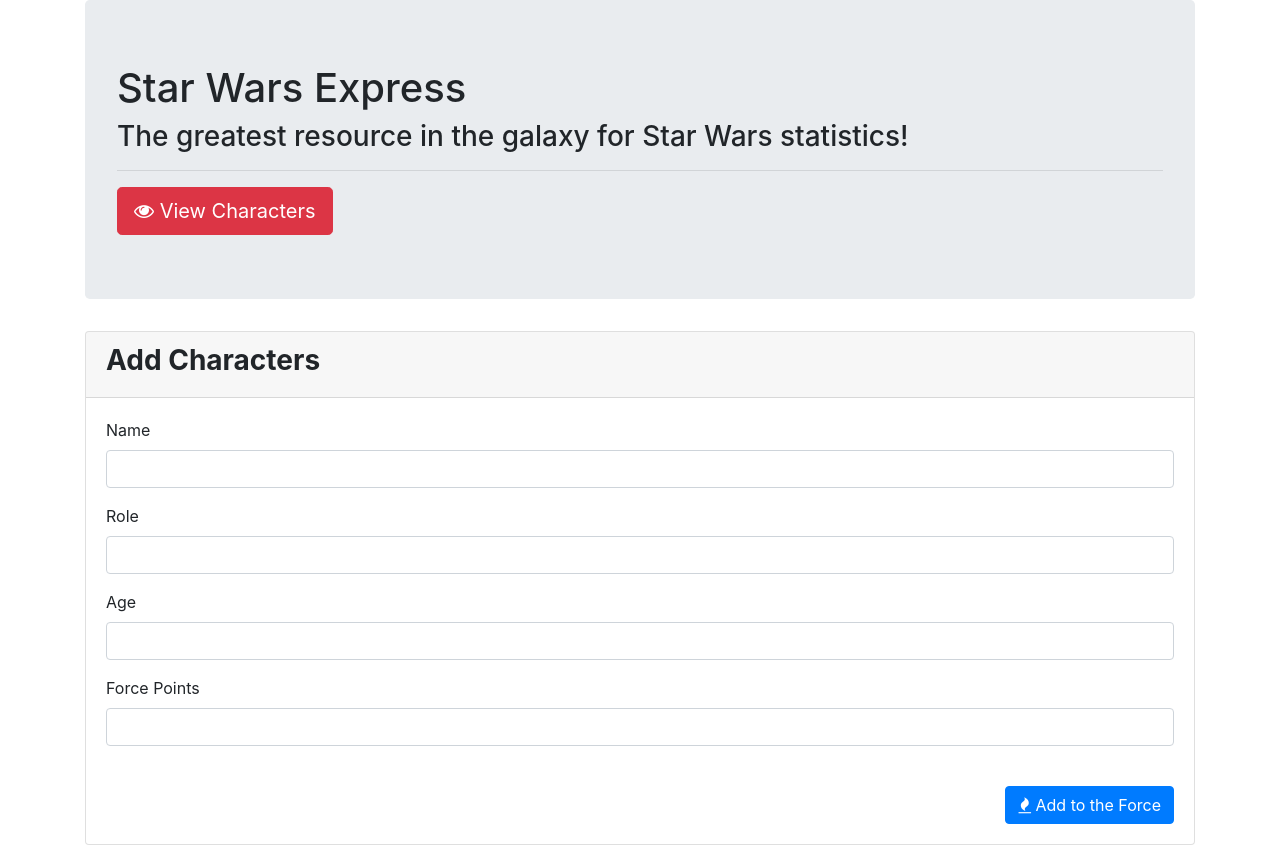
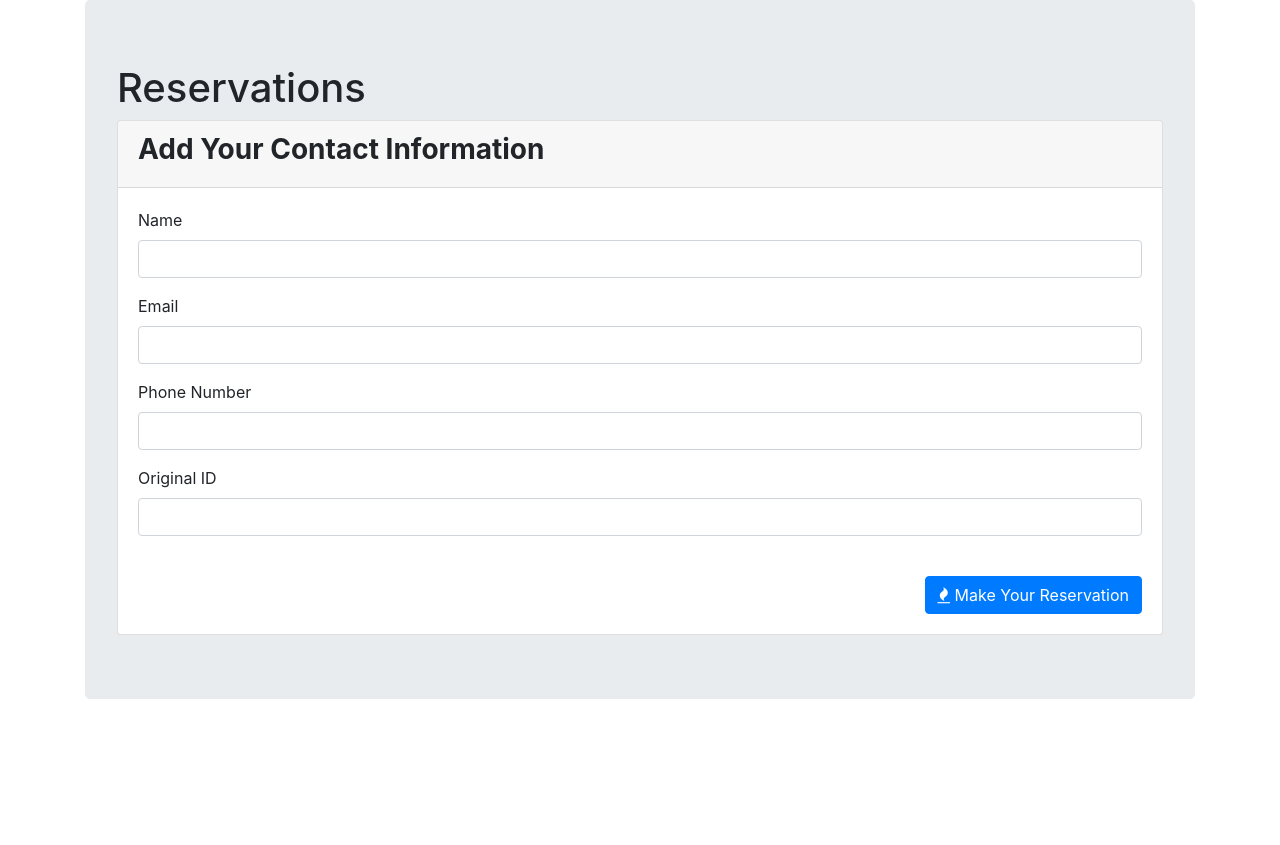
Before and after one commit to sdaniels6363/hot-restaurant, a plain HTML site: page add.html in a window 1280 px wide. After the commit the page ends 800 px from the top, so only its background shows below. Drawn offline with nearby package versions, Linux system fonts and the light colour scheme.

Commit message:
Adjusted fields for basic form

```diff
--- a/add.html
+++ b/add.html
@@ -2,7 +2,7 @@
 <html lang="en">
 <head>
   <meta charset="UTF-8">
-  <title>Star Wars - Express</title>
+  <title>Reservations</title>
   <!-- Latest compiled and minified CSS & JS -->
   <link rel="stylesheet" href="https://maxcdn.bootstrapcdn.com/bootstrap/4.0.0/css/bootstrap.min.css">
   <link rel="stylesheet" href="https://stackpath.bootstrapcdn.com/font-awesome/4.7.0/css/font-awesome.min.css">
@@ -14,18 +14,15 @@
 
   <div class="container">
     <div class="jumbotron">
-      <h1>Star Wars Express</h1>
-      <h3>The greatest resource in the galaxy for Star Wars statistics!</h3>
-      <hr>
-      <a href="/"><button class="btn btn-danger btn-lg"><span class="fa fa-eye"></span> View Characters</button></a>
-    </div>
+      <h1>Reservations</h1>
+
     <div class="row">
 
       <div class="col-12">
 
         <div class="card">
           <div class="card-header">
-            <h3><strong>Add Characters</strong></h3>
+            <h3><strong>Add Your Contact Information</strong></h3>
           </div>
           <div class="card-body">
             <form method="POST" role="form">
@@ -36,24 +33,24 @@
               </div>
 
               <div class="form-group">
-                <label for="role">Role</label>
-                <input type="text" class="form-control" id="role">
+                <label for="role">Email</label>
+                <input type="text" class="form-control" id="email">
               </div>
 
               <div class="form-group">
-                <label for="age">Age</label>
-                <input type="text" class="form-control" id="age">
+                <label for="age">Phone Number</label>
+                <input type="text" class="form-control" id="phone">
               </div>
 
               <div class="form-group">
-                <label for="force-points">Force Points</label>
-                <input type="text" class="form-control" id="force-points">
+                <label for="force-points">Original ID</label>
+                <input type="text" class="form-control" id="origID">
               </div>
 
             </form>
             <br>
             <div class="text-right">
-              <button type="submit" class="btn btn-primary btn-md" id="add-btn"><span class="fa fa-fire"></span> Add to the Force</button>
+              <button type="submit" class="btn btn-primary btn-md" id="add-btn"><span class="fa fa-fire"></span> Make Your Reservation</button>
             </div>
           </div>
         </div>
```
